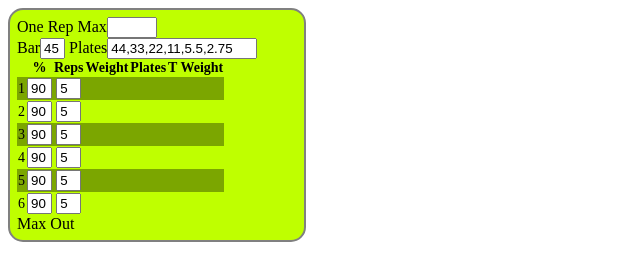
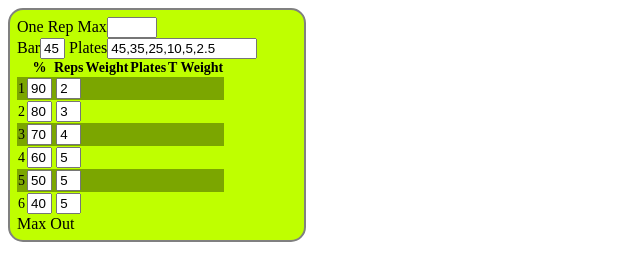
Before and after one commit to adamryman/Warmup-Percent-Calculator, a plain HTML site: page index.html in a window 1280 px wide. Shown: the full height of the page, 0-640 px from the left. Drawn offline with Linux system fonts and the light colour scheme.

Commit message:
Changed defaults to more standard version

```diff
--- a/index.html
+++ b/index.html
@@ -7,7 +7,7 @@
       <span id="max">One Rep Max<input type="number" id="onerepmax" value="" size="8"></span>
       <div id="settings">
         <span id="bar-holder">Bar<input type="number" id="bar" value="45" size="8"></span>
-        <span id="plates-holder">Plates<input type="text" id="plates" value="44,33,22,11,5.5,2.75" size="25"></span>
+        <span id="plates-holder">Plates<input type="text" id="plates" value="45,35,25,10,5,2.5" size="25"></span>
       </div>
       <table id="data">
         <tr>
@@ -21,30 +21,30 @@
         <tr class="odd">
           <td>1</td>
           <td><input type="number" id="per1" value="90"></td>
-          <td><input type="number" id="rep1" value="5"></td>
+          <td><input type="number" id="rep1" value="2"></td>
           <td></td>
           <td></td>
           <td></td>
         </tr>
         <tr>
           <td>2</td>
-          <td><input type="number" id="per2" value="90"></td>
-          <td><input type="number" id="rep2" value="5"></td>
+          <td><input type="number" id="per2" value="80"></td>
+          <td><input type="number" id="rep2" value="3"></td>
           <td></td>
           <td></td>
           <td></td>
         </tr>
         <tr class="odd">
           <td>3</td>
-          <td><input type="number" id="per3" value="90"></td>
-          <td><input type="number" id="rep3" value="5"></td>
+          <td><input type="number" id="per3" value="70"></td>
+          <td><input type="number" id="rep3" value="4"></td>
           <td></td>
           <td></td>
           <td></td>
         </tr>
         <tr>
           <td>4</td>
-          <td><input type="number" id="per4" value="90"></td>
+          <td><input type="number" id="per4" value="60"></td>
           <td><input type="number" id="rep4"  value="5"></td>
           <td></td>
           <td></td>
@@ -52,7 +52,7 @@
         </tr>
         <tr class="odd">
           <td>5</td>
-          <td><input type="number" id="per5" value="90"></td>
+          <td><input type="number" id="per5" value="50"></td>
           <td><input type="number" id="rep5" value="5"></td>
           <td></td>
           <td></td>
@@ -60,7 +60,7 @@
         </tr>
         <tr>
           <td>6</td>
-          <td><input type="number" id="per6" value="90"></td>
+          <td><input type="number" id="per6" value="40"></td>
           <td><input type="number" id="rep6" value="5"></td>
           <td></td>
           <td></td>
```
